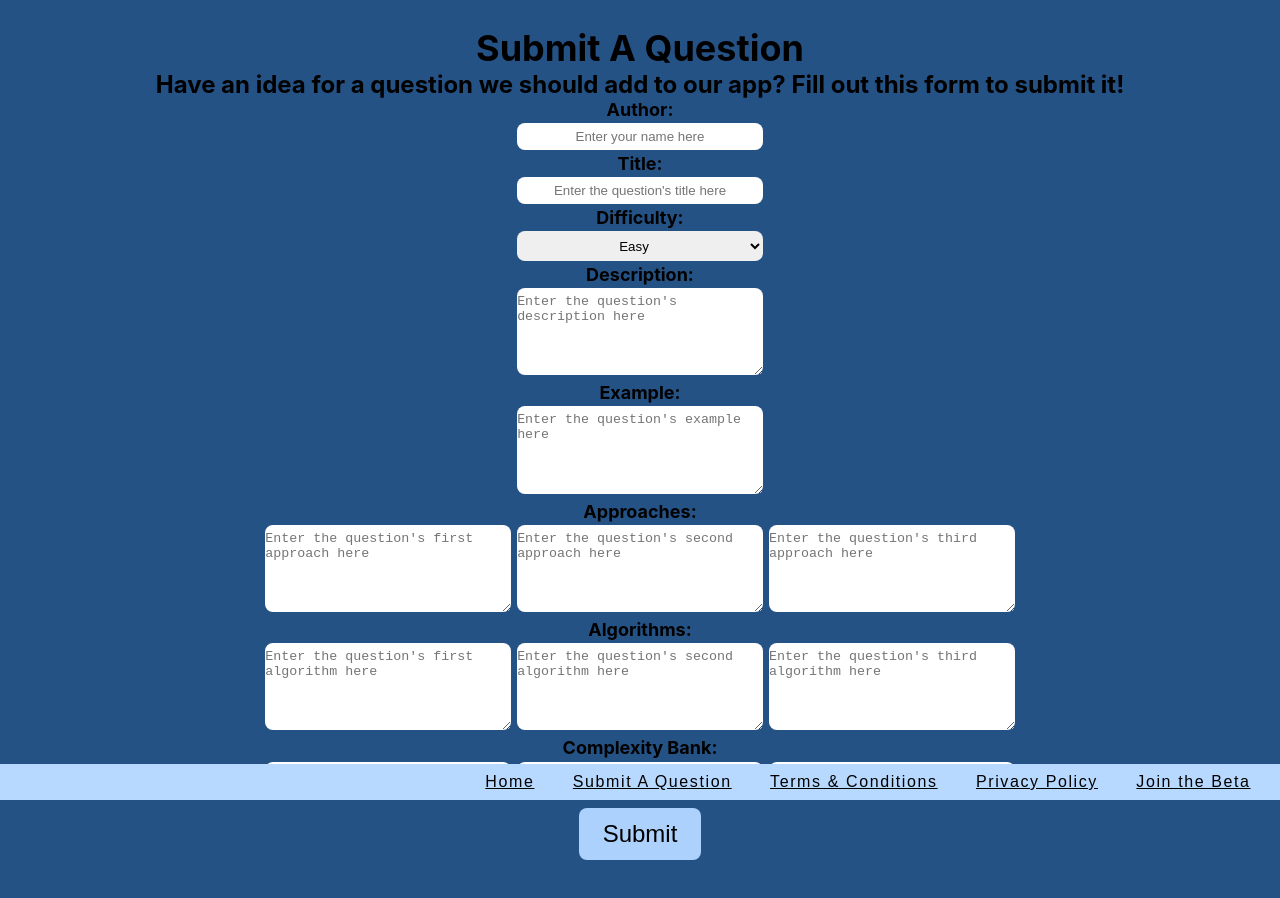
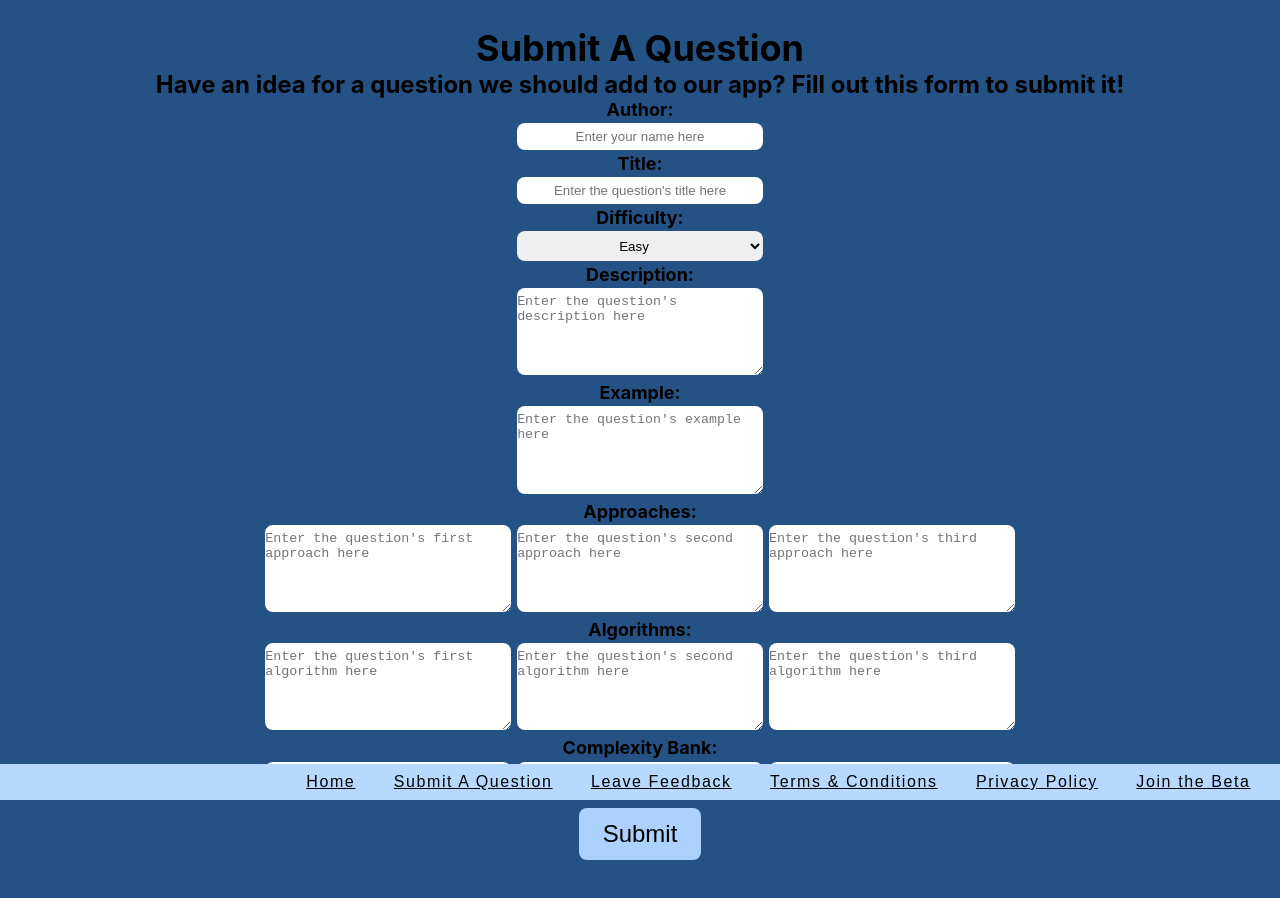
Before and after one commit to CodeletApp/codelet-site, a React (Create React App) app: page /submit-question in a window 1280 px wide. Shown: the top 898 px of the page. Built offline with nearby package versions, Linux system fonts and the light colour scheme; a web font is replaced by a local one.

Commit message:
Added link to leave feedback to footer

```diff
--- a/src/components/Footer.js
+++ b/src/components/Footer.js
@@ -9,6 +9,9 @@ export function Footer() {
       </Link>
       <Link className="footer-link" to="/submit-question">
         Submit A Question
+      </Link>
+      <Link className="footer-link" to="/feedback">
+        Leave Feedback
       </Link>
       <Link className="footer-link" to="/terms">
         Terms & Conditions
```
